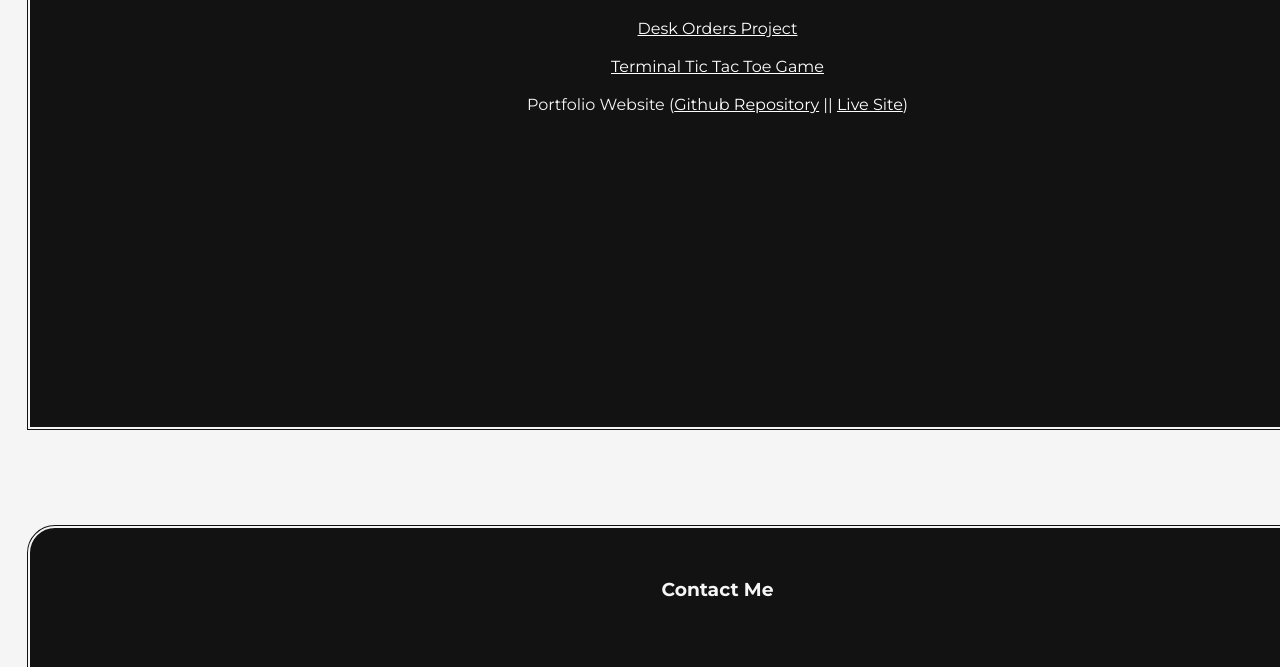
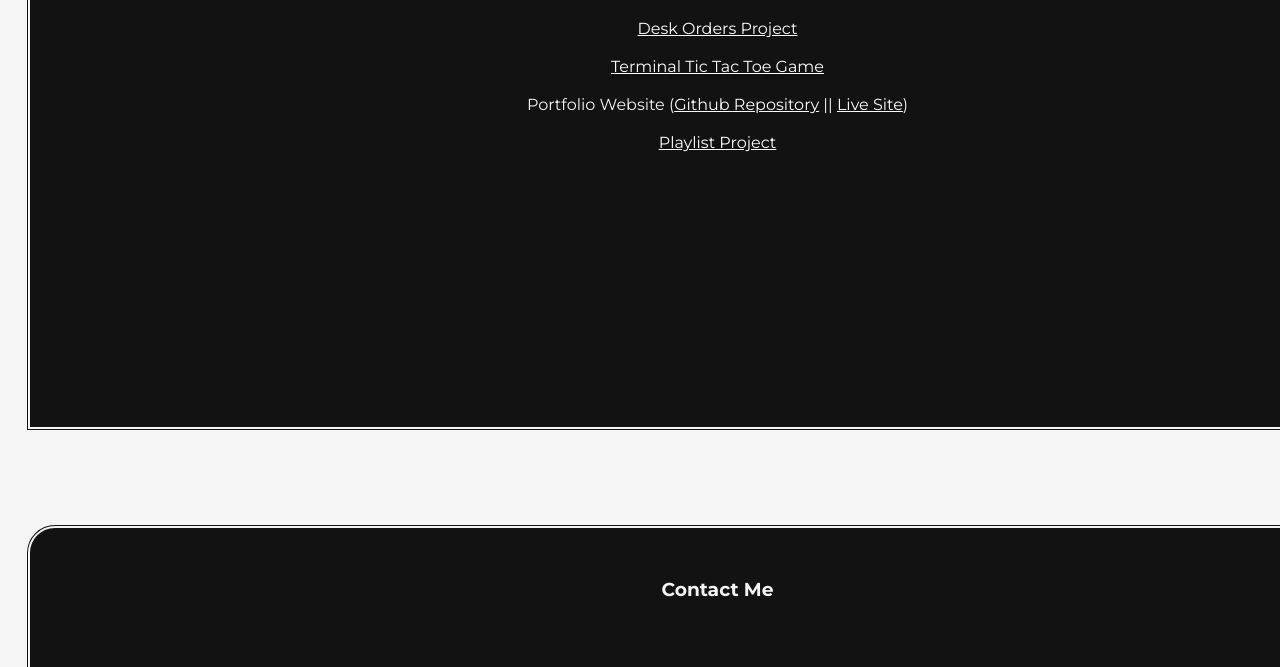
Before and after one commit to cgutie23/Portfolio-Website, a plain HTML site: page index.html in a window 1280 px wide. Shown: the part 3380-4047 px from the top of the page. Drawn offline with Linux system fonts and the light colour scheme; a web font is replaced by a local one.

Commit message:
Update index.html
Adding the Playlist Project to the projects tab

```diff
--- a/index.html
+++ b/index.html
@@ -161,6 +161,8 @@
                 <li><a href="https://github.com/cgutie23/TicTacToe.git" target="_blank" title="Terminal TicTacToe">Terminal Tic Tac Toe Game</a></li>
                 <br>
                 <li>Portfolio Website (<a href="https://github.com/cgutie23/Portfolio-Website.git" target="_blank">Github Repository</a> || <a href="https://christophergutierrez.netlify.app/" target="_blank">Live Site</a>)</li>
+                <br>
+                <li><a href="https://github.com/cgutie23/Playlist-Project.git" target="_blank" title="Playlist Project">Playlist Project</a></li>
             </ul>
         </div>
         <br>
```
